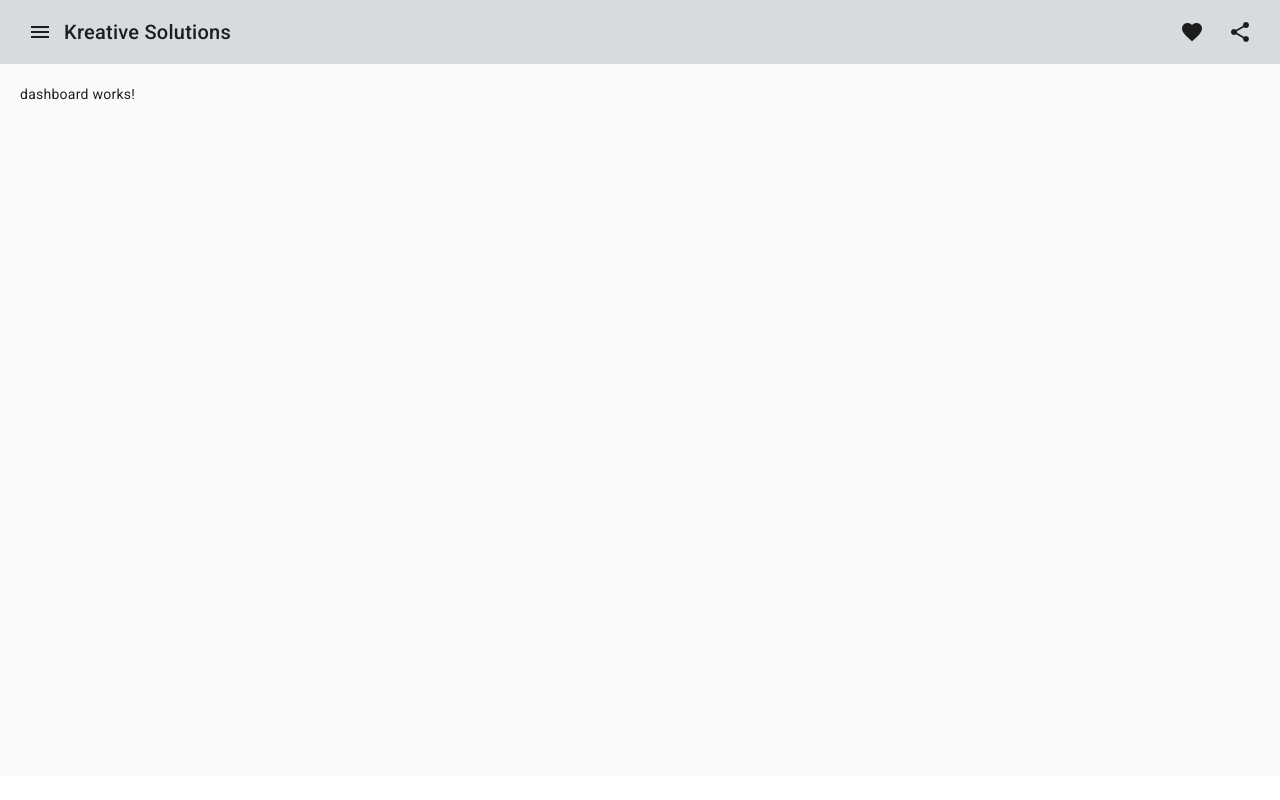
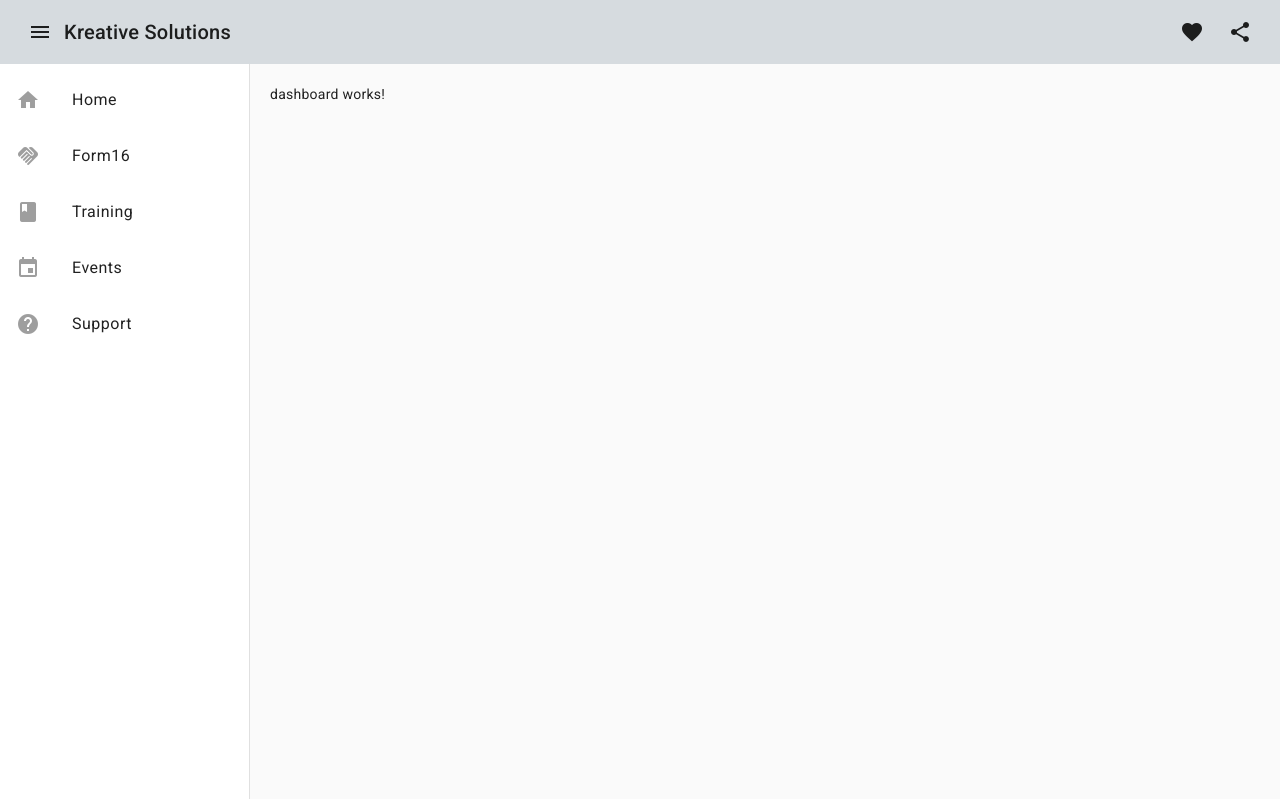
Before and after one commit to Kiran1205/HrmsCli, an Angular app: page /home in a window 1280 px wide. Both pictures are taken after a click on the button "menu". Built offline with nearby package versions, Linux system fonts and the light colour scheme.

Commit message:
intial commit

```diff
--- a/src/app/app.component.css
+++ b/src/app/app.component.css
@@ -1,5 +1,5 @@
-.mat-sidenav-container{
-    height: 89vh;
+mat-sidenav-container {
+  height: calc(100vh - 65px);
 }
 .mat-sidenav-content{
     padding: 20px;
@@ -8,3 +8,7 @@
   flex: 1 1 auto;
 }
 .mat-toolbar-row {background-color:#d6dbdf ;}
+
+mat-sidenav {
+  width: 250px !important;
+}
--- a/src/app/app.component.html
+++ b/src/app/app.component.html
@@ -1,6 +1,6 @@
 <mat-toolbar>
   <mat-toolbar-row>
-    <button mat-icon-button (click)="sidenav.toggle();">
+    <button mat-icon-button (click)="toggleIconOnly()">
       <mat-icon>menu</mat-icon>
     </button>
     <h1>Kreative Solutions</h1>
@@ -14,14 +14,14 @@
   </mat-toolbar-row>
 </mat-toolbar>
 <mat-sidenav-container>
-  <mat-sidenav #sidenav opened mode="side" [style.width]="'200px'">
-    <mat-nav-list>
-      <!-- <a mat-list-item>Home</a>
+  <mat-sidenav [opened]="isOpened"  [ngClass]="{'opened': isOpened}" mode="side">
+      <mat-nav-list>
+      <!-- <a mat-list-item>Home</a
       <a mat-list-item>Partners</a> -->
       @for(item of menuItems;track $index){
         <a mat-list-item [routerLink]="item.route">
           <mat-icon matListItemIcon>{{item.icon}}</mat-icon>
-          <span>{{item.label}}</span>
+          <span *ngIf="isOpened">{{item.label}}</span>
         </a>
       }
     </mat-nav-list>
--- a/src/app/app.component.ts
+++ b/src/app/app.component.ts
@@ -1,20 +1,23 @@
 import { Component } from '@angular/core';
-import { RouterModule, RouterOutlet } from '@angular/router';
+import { RouterModule } from '@angular/router';
 import { MatToolbarModule } from '@angular/material/toolbar';
-import { MatSidenavModule } from '@angular/material/sidenav';
+import {MatSidenavModule } from '@angular/material/sidenav';
 import { MatIconModule } from '@angular/material/icon';
 import { MatListModule } from '@angular/material/list';
 import { MatButtonModule } from '@angular/material/button';
+import { CommonModule } from '@angular/common';
 
 @Component({
   selector: 'app-root',
   standalone: true,
-  imports: [RouterOutlet,MatToolbarModule,MatSidenavModule,MatIconModule,MatListModule,MatButtonModule,RouterModule],
+  imports: [MatToolbarModule,MatSidenavModule,MatIconModule,MatListModule,MatButtonModule,RouterModule,CommonModule],
   templateUrl: './app.component.html',
   styleUrl: './app.component.css'
 })
 export class AppComponent {
+
   title = 'angular-sidenav';
+  isOpened  = false;
 
   menuItems: any[] =[
     {
@@ -43,4 +46,9 @@ export class AppComponent {
       route:'support'
     }
   ];
+
+  toggleIconOnly() {
+    this.isOpened = !this.isOpened;
+    console.log('Item clicked:',this.isOpened);
+  }
 }
```
